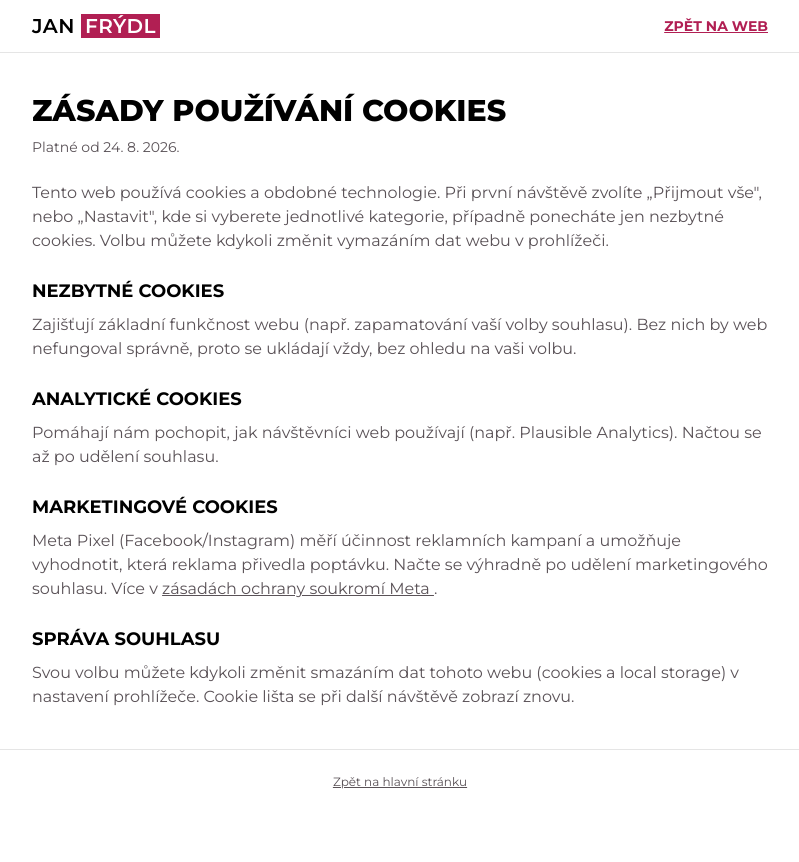
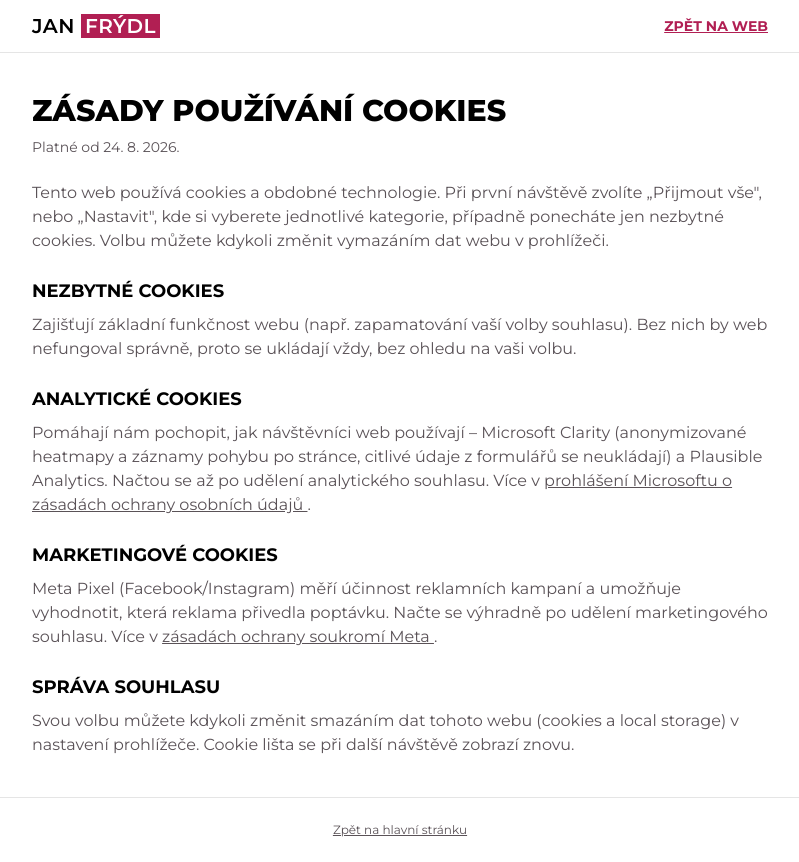
Before and after one commit to Baracunary/janfrydl-hypoteka, a website built with Vite: page cookies.html in a window 1280 px wide. Shown: the whole page, without its empty margins (240-1039 px from the left). Before the commit the page ends 814 px from the top, so only its background shows below. Built offline with nearby package versions, Linux system fonts and the light colour scheme.

Commit message:
Cookies: dopsat Microsoft Clarity do analytických cookies
Updated the description of analytical cookies to include Microsoft Clarity and a link to the privacy statement.

```diff
--- a/cookies.html
+++ b/cookies.html
@@ -44,7 +44,11 @@
         <section>
           <h2 class="text-lg font-bold uppercase text-brand-dark">Analytické cookies</h2>
           <p class="mt-2">
-            Pomáhají nám pochopit, jak návštěvníci web používají (např. Plausible Analytics). Načtou se až po udělení souhlasu.
+            Pomáhají nám pochopit, jak návštěvníci web používají – Microsoft Clarity (anonymizované heatmapy a záznamy pohybu po stránce, citlivé údaje z formulářů se
+            neukládají) a Plausible Analytics. Načtou se až po udělení analytického souhlasu. Více v
+            <a href="https://privacy.microsoft.com/cs-cz/privacystatement" target="_blank" rel="noopener noreferrer" class="underline">
+              prohlášení Microsoftu o zásadách ochrany osobních údajů
+            </a>.
           </p>
         </section>
 
```
